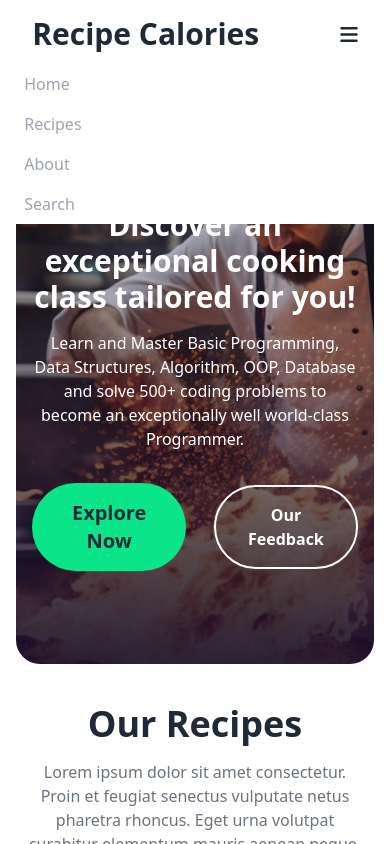
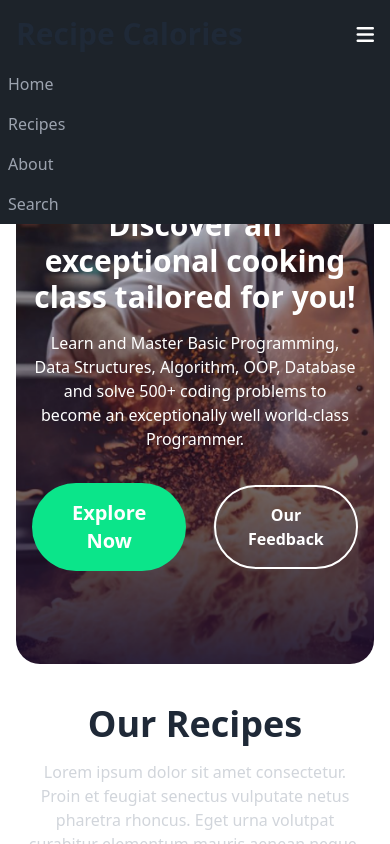
Before and after one commit to Crypt06545/Recipe-Calories, a React (Vite) app: page / in a window 390 px wide. Both pictures are taken after a click on the button 349 px from the left and 34 px from the top of the page. Shown: the top 844 px of the page. Built offline with nearby package versions, Linux system fonts and the light colour scheme.

Commit message:
fix some responsice design

```diff
--- a/index.html
+++ b/index.html
@@ -4,7 +4,7 @@
     <meta charset="UTF-8" />
     <link rel="icon" type="image/svg+xml" href="/vite.svg" />
     <meta name="viewport" content="width=device-width, initial-scale=1.0" />
-    <title>Vite + React</title>
+    <title>Recipe & Calories</title>
     <link rel="stylesheet" href="https://cdnjs.cloudflare.com/ajax/libs/font-awesome/6.6.0/css/all.min.css" integrity="sha512-Kc323vGBEqzTmouAECnVceyQqyqdsSiqLQISBL29aUW4U/M7pSPA/gEUZQqv1cwx4OnYxTxve5UMg5GT6L4JJg==" crossorigin="anonymous" referrerpolicy="no-referrer" />
   </head>
   <body>
--- a/src/components/Card/Card.jsx
+++ b/src/components/Card/Card.jsx
@@ -74,7 +74,7 @@ const Card = () => {
       </div>
 
       {/* Cooking and Want to Cook Section */}
-      <div className="lg:w-[40%] border-2">
+      <div className="lg:w-[40%] lg:mt-0 mt-10 border-2">
         {/* Want to Cook Section */}
         <div className="p-6">
           <h2 className="text-xl font-bold mb-4 text-center">
--- a/src/components/Hero/Hero.jsx
+++ b/src/components/Hero/Hero.jsx
@@ -13,7 +13,7 @@ const Hero = () => {
         <h1 className="font-bold text-3xl lg:text-5xl text-white">Discover an exceptional cooking <br />class tailored for you!</h1>
         <p className="lg:w-[50%] text-white mt-4">Learn and Master Basic Programming, Data Structures, Algorithm, OOP, Database and solve 500+ coding problems to become an exceptionally well world-class Programmer.</p>
         <div className="flex justify-center items-center mt-8 gap-7">
-          <button className=" bg-[#0BE58A] p-4 rounded-full text-xl font-semibold">Explore Now</button>
+          <button className=" bg-[#0BE58A] text-white p-4 rounded-full text-xl font-semibold">Explore Now</button>
           <button className=" text-white p-4 border-white border-2 rounded-full font-semibold" >Our Feedback</button>
         </div>
       </div>
--- a/src/components/Navbar/Navbar.jsx
+++ b/src/components/Navbar/Navbar.jsx
@@ -8,7 +8,7 @@ const Navbar = () => {
   };
 
   return (
-    <nav className="bg-white sticky top-0 z-50 flex items-center justify-between p-4 border-b-2 w-11/12 mx-auto">
+    <nav className="sticky top-0 z-50 flex items-center justify-between p-4 border-b-2 lg:w-11/12 mx-auto bg-[#1D232A]">
       {/* Logo */}
       <div className="text-3xl font-bold">
         Recipe Calories
@@ -20,7 +20,7 @@ const Navbar = () => {
           onClick={toggleMenu}
           className="text-gray-800 focus:outline-none"
         >
-          <i className="fa-solid fa-bars fa-lg"></i>
+          <i className="fa-solid fa-bars fa-lg text-white"></i>
         </button>
       </div>
 
@@ -28,7 +28,7 @@ const Navbar = () => {
       <ul
         className={`${
           isOpen ? 'block' : 'hidden'
-        } absolute top-16 left-0 w-full bg-white md:flex md:static md:w-auto md:space-x-8 md:bg-transparent md:block text-gray-600`}
+        } absolute top-16 left-0 w-full bg-[#1D232A] md:flex md:static md:w-auto md:space-x-8 md:bg-transparent md:block text-gray-600`}
       >
         <li className="text-gray-400 font-medium hover:text-green-300 p-2 md:p-0">
           <a href="#" className="block md:inline-block">Home</a>
--- a/src/components/Recipe/Recipe.jsx
+++ b/src/components/Recipe/Recipe.jsx
@@ -5,7 +5,7 @@ const Recipe = () => {
     <div className="w-11/12 mx-auto p-2 mt-8">
       <div className="flex flex-col justify-center  items-center text-center">
         <h1 className="text-4xl font-semibold">Our Recipes</h1>
-        <p className="lg:w-[80%] text-gray-500 mt-4">
+        <p className="lg:w-[80%] text-gray-300 mt-4">
           Lorem ipsum dolor sit amet consectetur. Proin et feugiat senectus
           vulputate netus pharetra rhoncus. Eget urna volutpat curabitur
           elementum mauris aenean neque.
```
